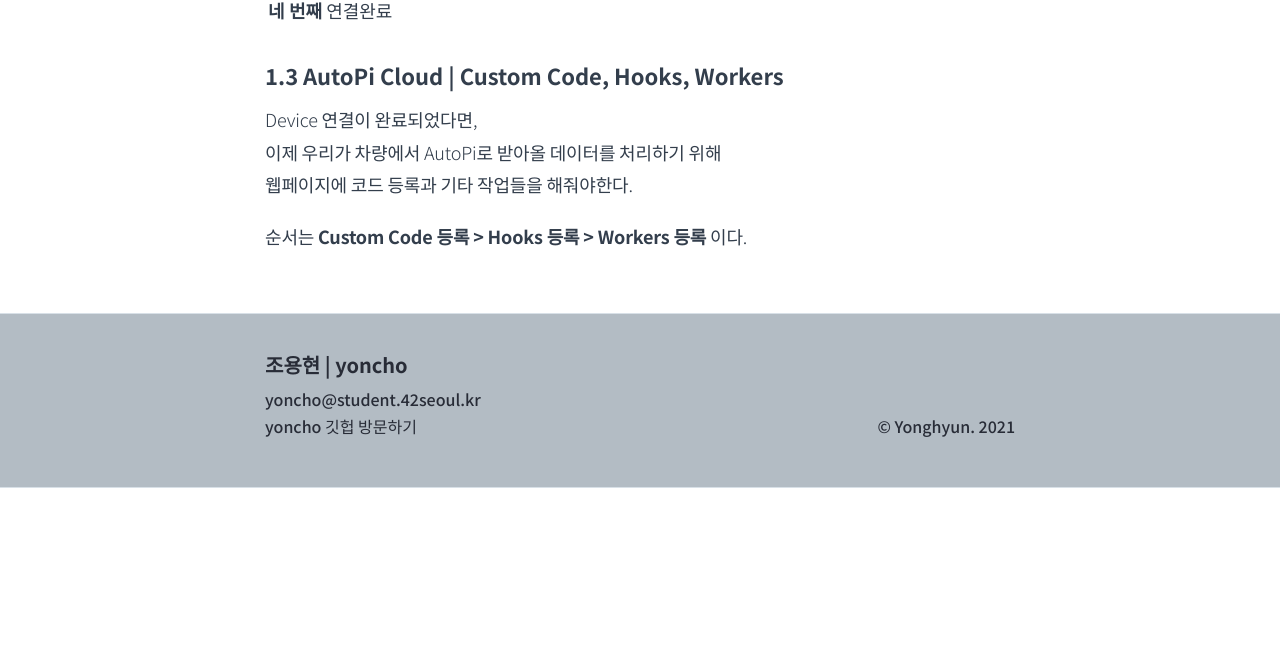
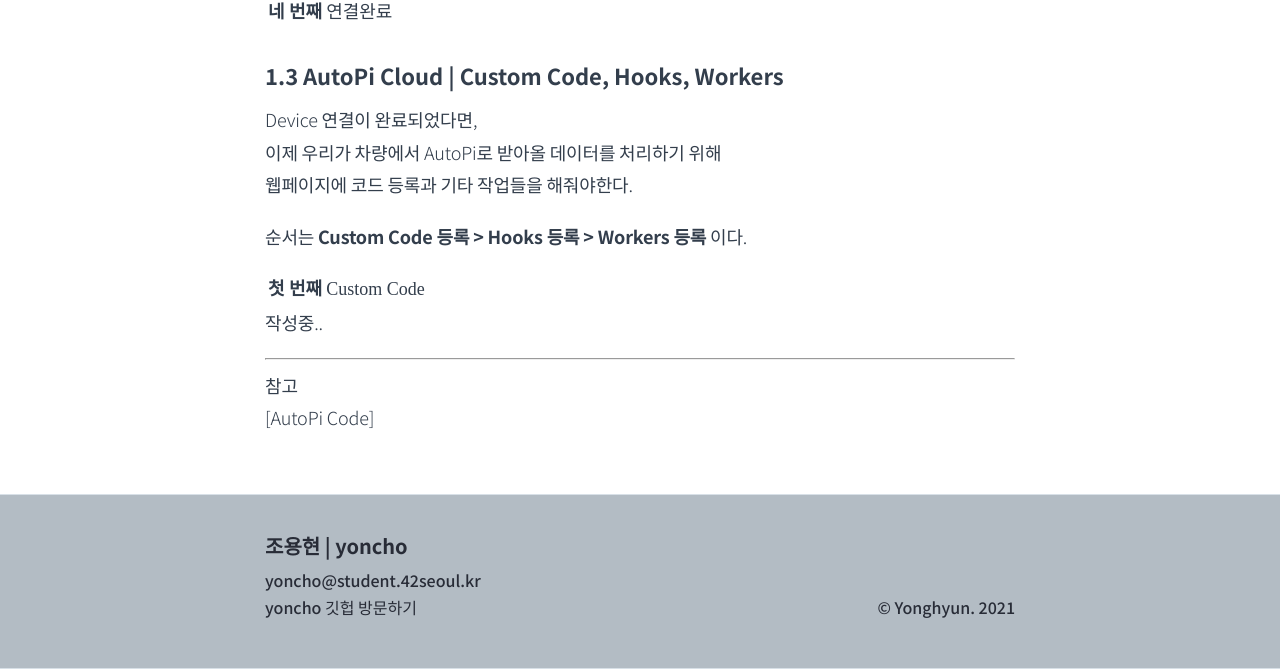
Before and after one commit to yoncho/yoncho.github.io, a Jekyll site: the page built from public/05_아우토파이.md, in a window 1280 px wide and 900 px high, scrolled down 2750 px, cut to the strip 231-900 px from the top of the window. Built offline with Jekyll 4.4.1, drawn with Linux system fonts in a browser that asks for light colours; some web fonts are replaced; before the commit the page ends 3469 px from its top, so only the background shows below that.

Commit message:
2021.10.14

```diff
--- a/public/05_아우토파이.md
+++ b/public/05_아우토파이.md
@@ -48,7 +48,7 @@
 **세 번째** | AutoPi UID 작성 및 테스트 차량 정보(추후 변경 가능)를 설정한다.
 ![at5](https://user-images.githubusercontent.com/44021629/137319582-069957bf-8d98-4629-8d1b-f52bfc437a81.PNG)
 
-**네 번째** |연결완료
+**네 번째** | 연결완료
 
 ## 1.3 AutoPi Cloud | Custom Code, Hooks, Workers
 Device 연결이 완료되었다면,
@@ -56,3 +56,13 @@
 웹페이지에 코드 등록과 기타 작업들을 해줘야한다.
 
 순서는 **Custom Code 등록 > Hooks 등록 > Workers 등록** 이다.
+
+**첫 번째** | Custom Code
+
+작성중..
+
+
+
+<hr>
+참고
+[AutoPi Code]
```
